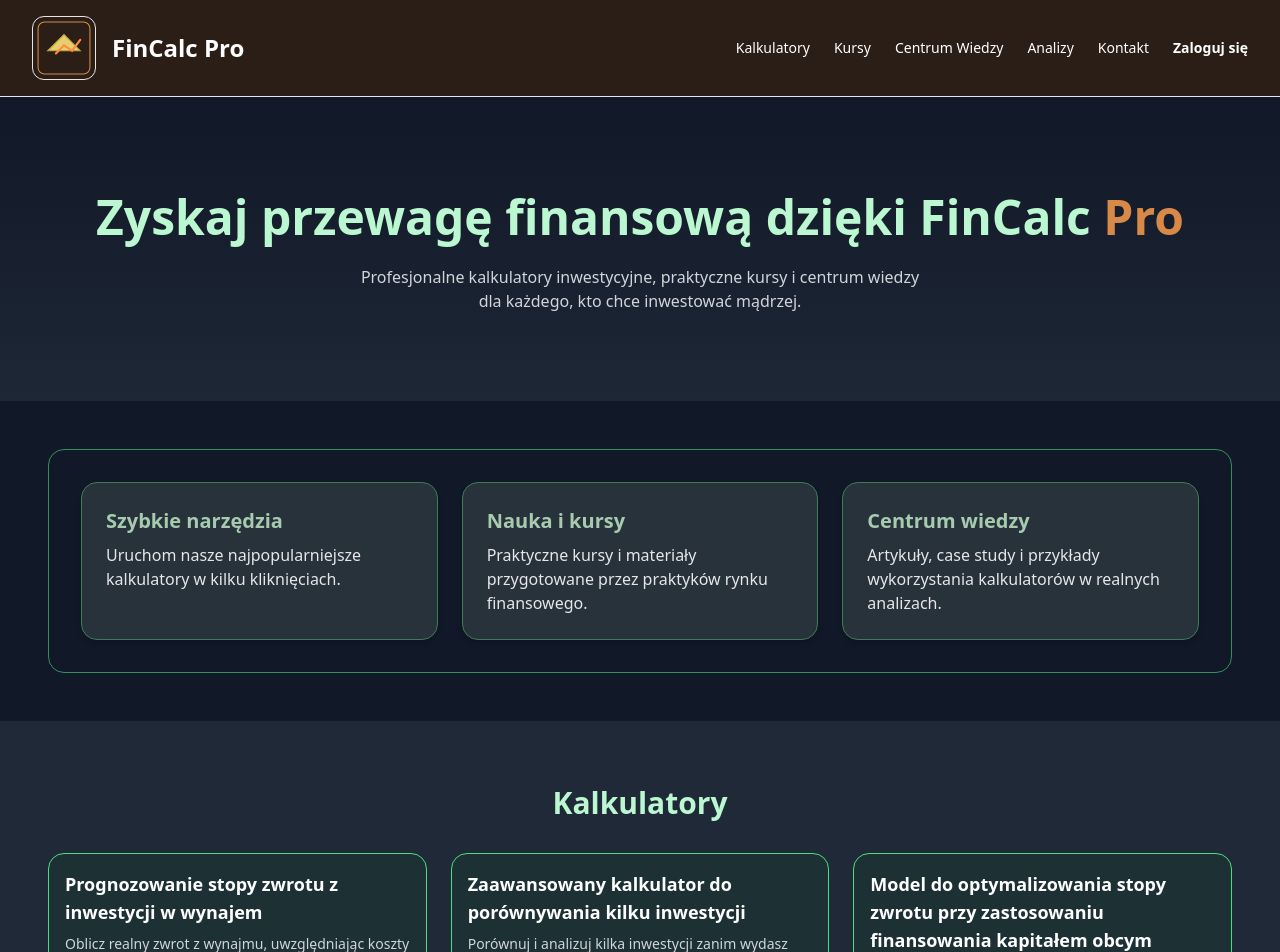
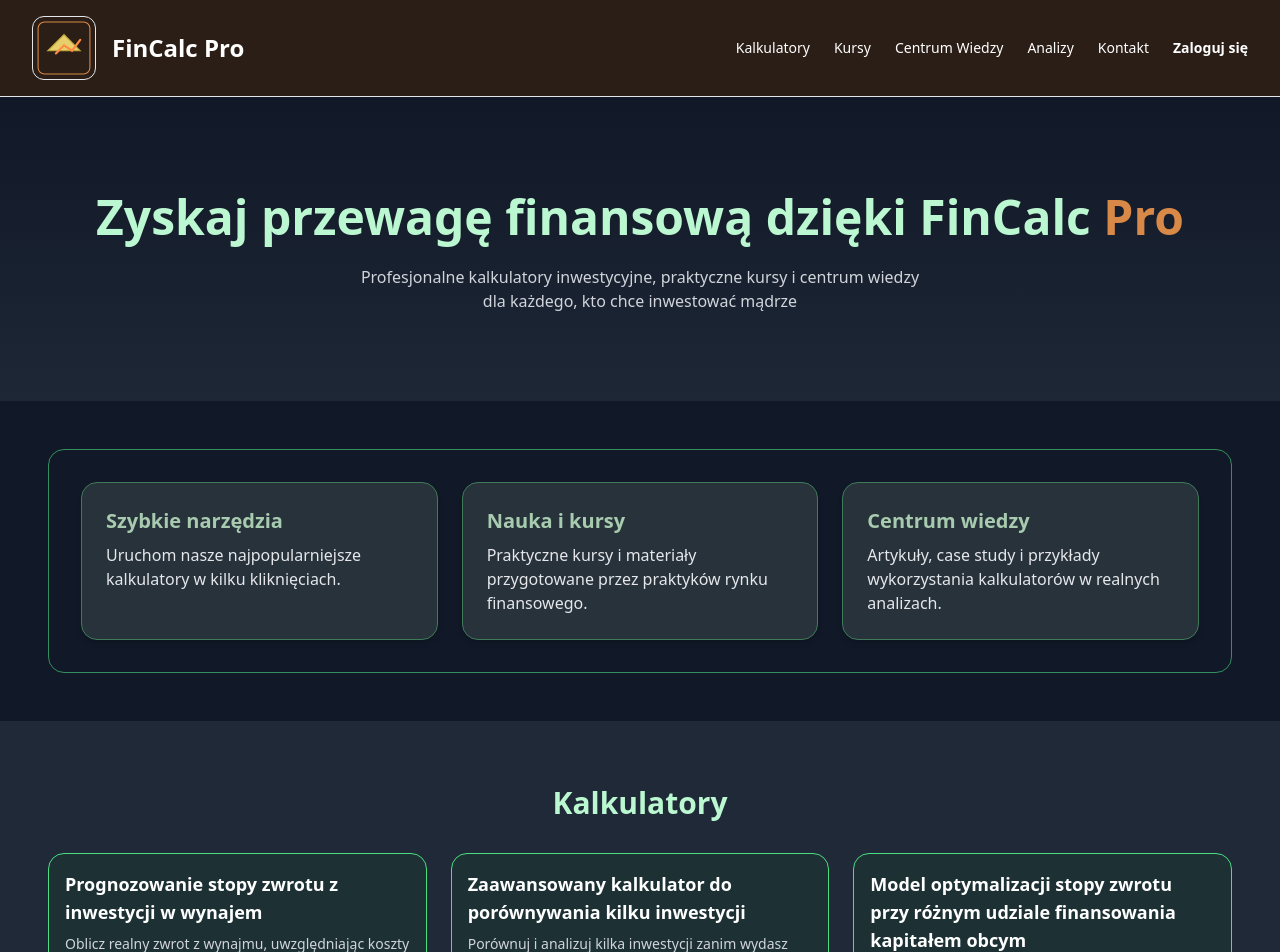
Before and after one commit to kemot405/fincalc-pro, a Next.js app: page / in a window 1280 px wide. Shown: the top 952 px of the page. Built offline with nearby package versions, Linux system fonts and the light colour scheme.

Commit message:
Dodane nowe kalkulatory

```diff
--- a/app/page.tsx
+++ b/app/page.tsx
@@ -36,7 +36,7 @@
         </h2>
         <p className="text-gray-300 mb-8 max-w-xl">
           Profesjonalne kalkulatory inwestycyjne, praktyczne kursy i centrum
-          wiedzy dla każdego, kto chce inwestować mądrzej.
+          wiedzy dla każdego, kto chce inwestować mądrze
         </p>
 
         {/* 🔥 USUNIĘTE PRZYCISKI */}
@@ -100,13 +100,13 @@
             },
             {
               title: "Zaawansowany kalkulator do porównywania kilku inwestycji",
-              link: "/kalkulatory/roi-npv",
+              link: "/kalkulatory/porownanie-inwestycji",
               desc: "Porównuj i analizuj kilka inwestycji zanim wydasz pieniądze.",
             },
             {
               title:
-                "Model do optymalizowania stopy zwrotu przy zastosowaniu finansowania kapitałem obcym",
-              link: "/kalkulatory/kredyt-hipoteczny",
+                "Model optymalizacji stopy zwrotu przy różnym udziale finansowania kapitałem obcym",
+              link: "/kalkulatory/optymalizacja-kapital-obcy",
               desc: "Sprawdź, przy jakim udziale kapitału obcego inwestycja daje największy zysk.",
             },
           ].map((item, idx) => (
```
Also changed, not shown: app/kalkulatory/optymalizacja-kapital-obcy/page.tsx (added), app/kalkulatory/porownanie-inwestycji/page.tsx (added).
